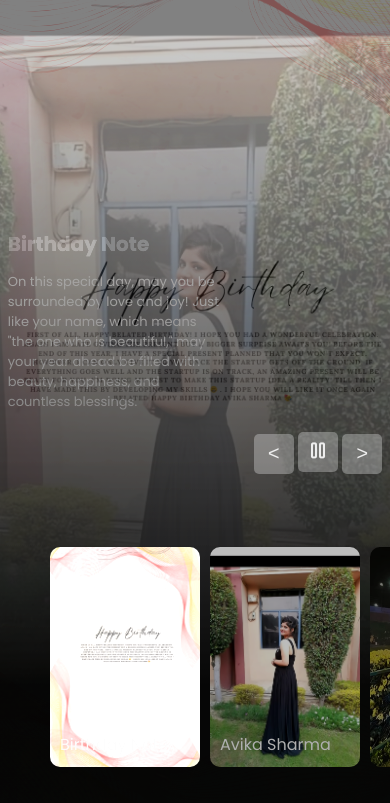
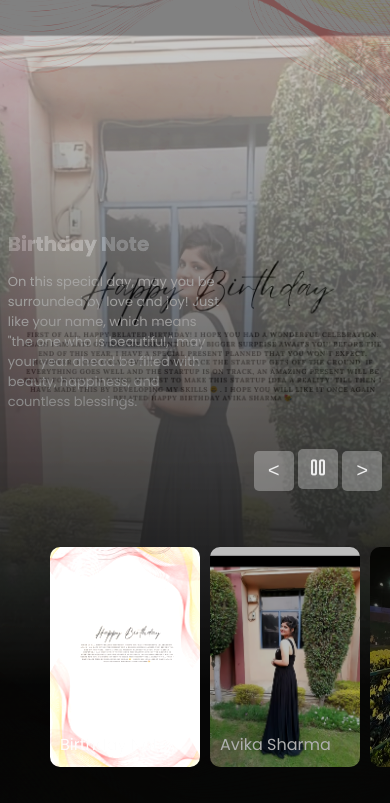
Before and after one commit to bhavya3158/avikabirthday, a plain HTML site: page index.html in a window 390 px wide. Shown: the part 41-844 px from the top of the page. Drawn offline with Linux system fonts and the light colour scheme.

Commit message:
Update style.css

```diff
--- a/style.css
+++ b/style.css
@@ -203,7 +203,7 @@ header .menu{
         font-size: 20px;
     }
     .arrows{
-        top: 56%;
+        top: 58%;
         right: 2%;
     }
 
```
